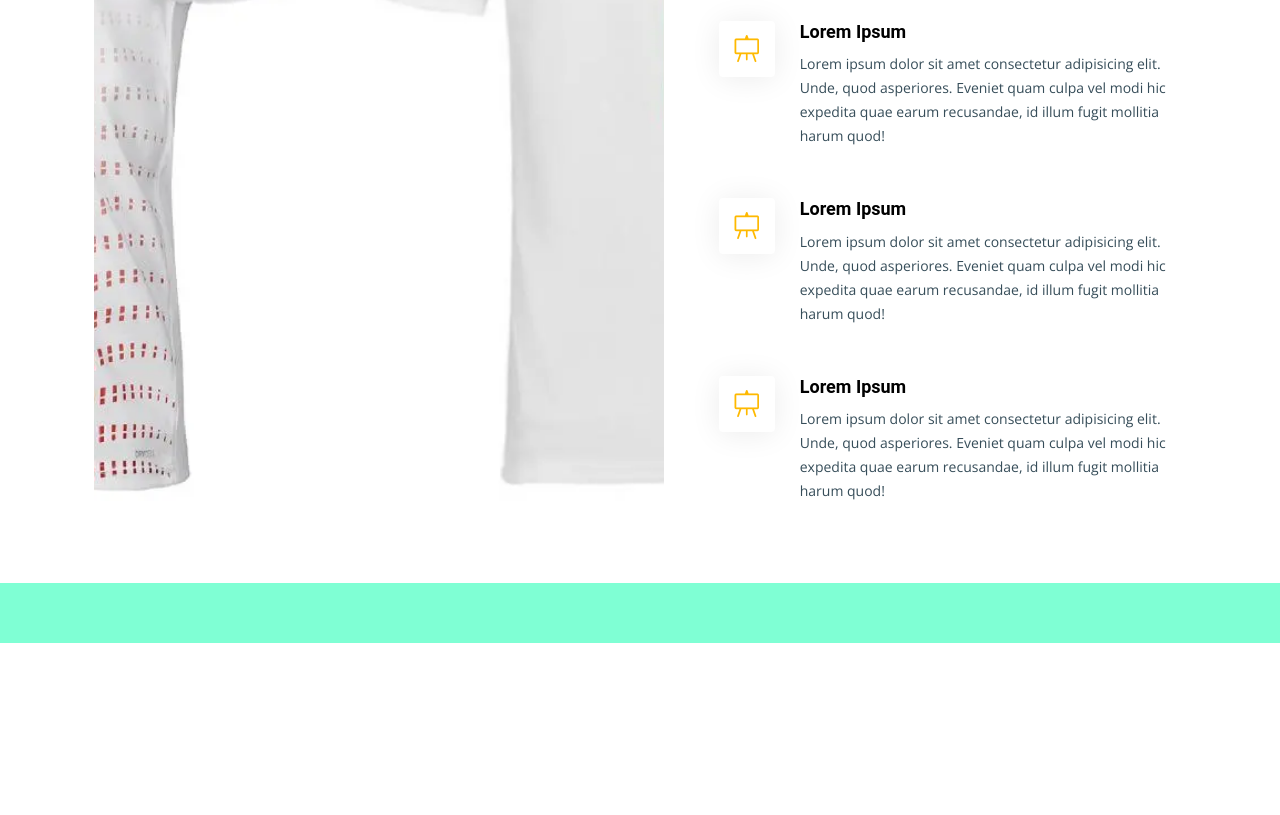
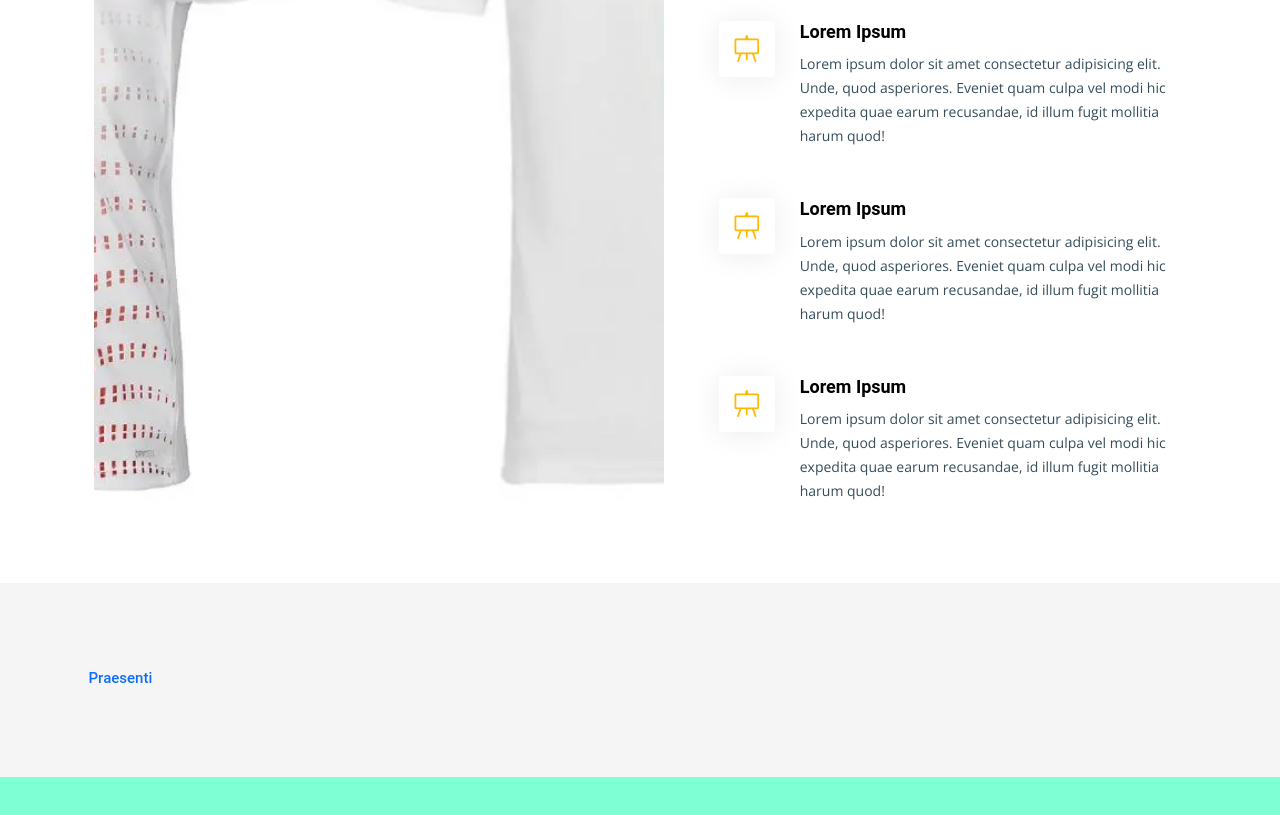
Before and after one commit to yasZemmouri/construction, a plain HTML site: page index.html in a window 1280 px wide. Shown: the part 4161-4976 px from the top of the page. Before the commit the page ends 4804 px from the top, so only its background shows below. Drawn offline with nearby package versions, Linux system fonts and the light colour scheme.

Commit message:
features section start

```diff
--- a/assets/css/main2.css
+++ b/assets/css/main2.css
@@ -782,3 +782,8 @@ h1 span {
     /* this margin doens't seem important  */
     margin-bottom: 0;
 }
+
+/* Features Section  */
+#features .nav-tabs {
+    border: 0;
+}
--- a/index.html
+++ b/index.html
@@ -372,6 +372,20 @@
                 </div>
             </div>
         </section><!-- End Alt Services Section -->
+        <!-- ======= Features Section ======= -->
+        <section id="features" class="section-bg">
+            <div class='container-xl'>
+                <!-- nav is flex and row is also flex no need for d-flex  -->
+                <!-- why row?? margins?? -->
+                <ul class="nav nav-tabs row g-2">
+                    <li class="nav-item col-3">
+                        <a href="" class="nav-link">
+                            <h4>Praesenti</h4>
+                        </a>
+                    </li><!--End tab nav item-->
+                </ul>
+            </div>
+        </section>
     </main>
     <footer>
         <div class="container-xl"></div>
```
